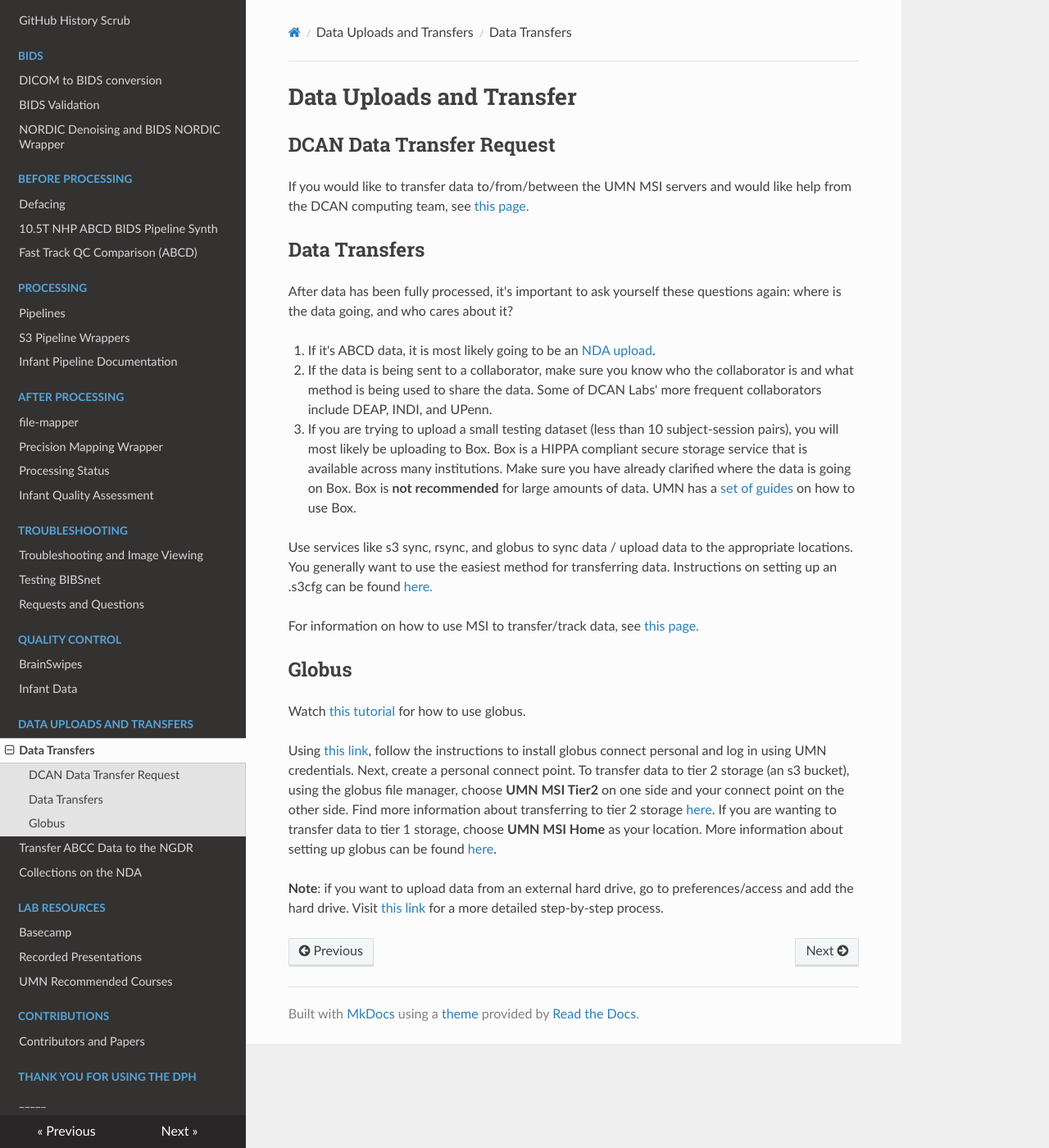
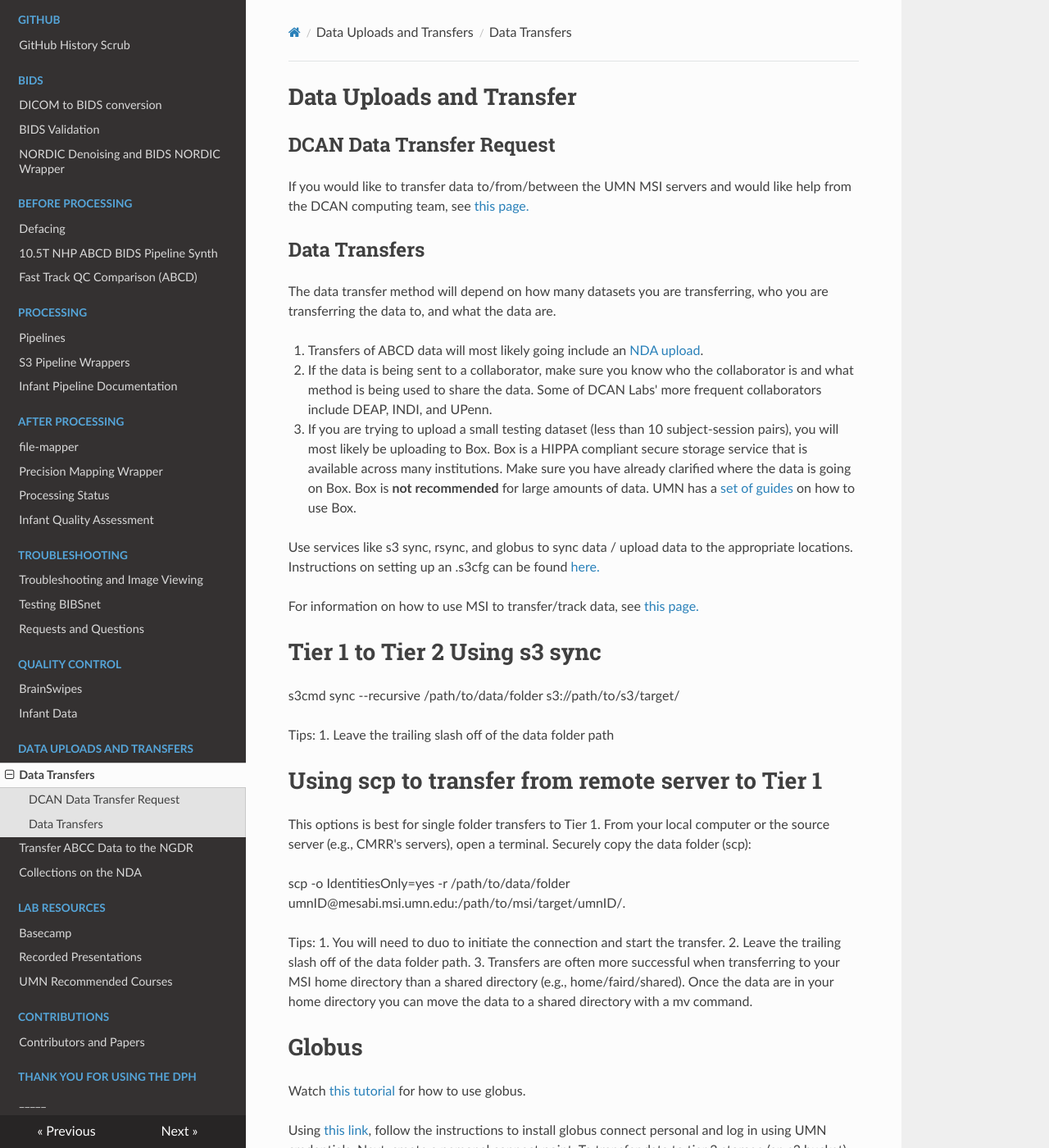
Before and after one commit to DCAN-Labs/cdni-brain, an MkDocs documentation site: the page built from docs/uploads.md, in a window 1280 px wide and 1400 px high. Shown: the whole window at 82% size. Built offline with MkDocs 1.6.1, drawn with Linux system fonts in a browser that asks for light colours; nearby versions of some CDN libraries.

Commit message:
Update uploads.md

```diff
--- a/docs/uploads.md
+++ b/docs/uploads.md
@@ -6,19 +6,37 @@ If you would like to transfer data to/from/between the UMN MSI servers and would
 
 ## Data Transfers
 
-After data has been fully processed, it's important to ask yourself these questions again: where is the data going, and who cares about it?
+The data transfer method will depend on how many datasets you are transferring, who you are transferring the data to, and what the data are.
 
-28. If it's ABCD data, it is most likely going to be an [NDA upload](https://github.com/DCAN-Labs/nda-bids-upload).
+28. Transfers of ABCD data will most likely going include an [NDA upload](https://github.com/DCAN-Labs/nda-bids-upload).
 
 29. If the data is being sent to a collaborator, make sure you know who the collaborator is and what method is being used to share the data. Some of DCAN Labs' more frequent collaborators include DEAP, INDI, and UPenn.
 
 30. If you are trying to upload a small testing dataset (less than 10 subject-session pairs), you will most likely be uploading to Box. Box is a HIPPA compliant secure storage service that is available across many institutions. Make sure you have already clarified where the data is going on Box. Box is **not recommended** for large amounts of data. UMN has a [set of guides](https://it.umn.edu/services-technologies/self-help-guides/box-secure-storage-work-files-folders) on how to use Box.
 
-Use services like s3 sync, rsync, and globus to sync data / upload data to the appropriate locations. You generally want to use the easiest method for transferring data. Instructions on setting up an .s3cfg can be found [here.](s3.md)
+Use services like s3 sync, rsync, and globus to sync data / upload data to the appropriate locations. Instructions on setting up an .s3cfg can be found [here.](s3.md)
 
 For information on how to use MSI to transfer/track data, see [this page.](storage.md)
 
-## Globus
+# Tier 1 to Tier 2 Using s3 sync
+
+s3cmd sync --recursive /path/to/data/folder s3://path/to/s3/target/
+
+Tips:
+1. Leave the trailing slash off of the data folder path
+
+# Using scp to transfer from remote server to Tier 1
+
+This options is best for single folder transfers to Tier 1. From your local computer or the source server (e.g., CMRR's servers), open a terminal. Securely copy the data folder (scp):
+
+scp -o IdentitiesOnly=yes -r /path/to/data/folder umnID@mesabi.msi.umn.edu:/path/to/msi/target/umnID/.
+
+Tips:
+1. You will need to duo to initiate the connection and start the transfer.
+2. Leave the trailing slash off of the data folder path.
+3. Transfers are often more successful when transferring to your MSI home directory than a shared directory (e.g., home/faird/shared). Once the data are in your home directory you can move the data to a shared directory with a mv command.
+
+# Globus
 
 Watch [this tutorial](https://drive.google.com/file/d/1Yb_5L9pxIl0fquAtC83XeYleRl_uJo6S/view?usp=drive_link) for how to use globus.
 
```
